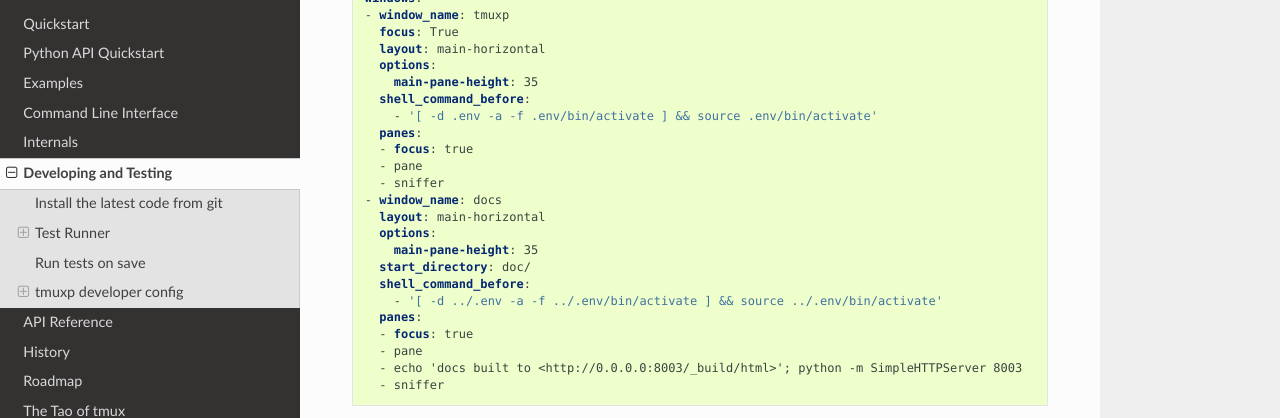
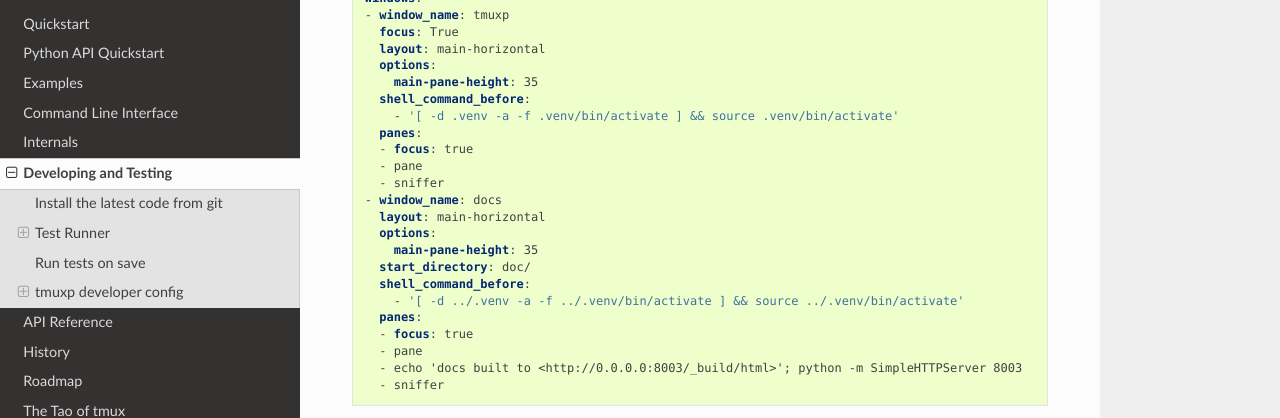
Before and after one commit to tmux-python/tmuxp, a Sphinx documentation site: the page built from doc/developing.rst, in a window 1280 px wide and 900 px high, scrolled down 3613 px. Shown: the part 151-569 px from the top of the window. Built offline with Sphinx 7.4.7 and the Read the Docs theme 2.0.0, drawn with Linux system fonts in a browser that asks for light colours; some of the changed text lies outside the part shown.

Commit message:
Switch .env prefix to .venv for autoenv
See also: https://github.com/kennethreitz/autoenv

```diff
--- a/README.rst
+++ b/README.rst
@@ -68,8 +68,8 @@
 
                     $ git clone https://github.com/tony/tmuxp.git tmuxp
                     $ cd ./tmuxp
-                    $ virtualenv .env
-                    $ source .env/bin/activate
+                    $ virtualenv .venv
+                    $ source .venv/bin/activate
                     $ pip install -e .
 
                 See the `developing and testing`_ page in the docs for
--- a/bootstrap_env.py
+++ b/bootstrap_env.py
@@ -75,7 +75,7 @@
 
 
 project_dir = os.path.dirname(os.path.realpath(__file__))
-env_dir = os.path.join(project_dir, '.env')
+env_dir = os.path.join(project_dir, '.venv')
 pip_bin = os.path.join(env_dir, 'bin', 'pip')
 python_bin = os.path.join(env_dir, 'bin', 'python')
 virtualenv_bin = which('virtualenv', throw=False)
--- a/doc/developing.rst
+++ b/doc/developing.rst
@@ -32,13 +32,13 @@
 
 .. code-block:: bash
 
-    $ virtualenv .env
+    $ virtualenv .venv
 
 Then activate it to your current tty / terminal session with:
 
 .. code-block:: bash
 
-    $ source .env/bin/activate
+    $ source .venv/bin/activate
 
 Good! Now let's run this:
 
@@ -59,7 +59,7 @@
 
 As you seen above, the ``tmuxp`` command will now be available to you,
 since you are in the virtual environment, your `PATH` environment was
-updated to include a special version of ``python`` inside your ``.env``
+updated to include a special version of ``python`` inside your ``.venv``
 folder with its own packages.
 
 .. code-block:: bash
```
Also changed, not shown: .tmuxp.json, .tmuxp.yaml, 3 other files.
